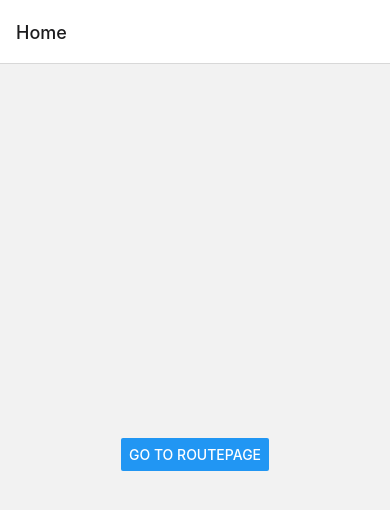
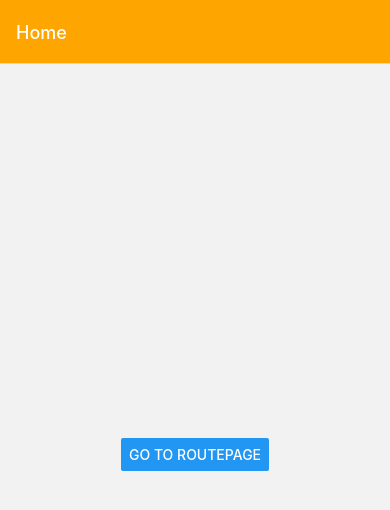
Before and after one commit to alexkkm/SmartApp, a React Native app: screen / in a window 390 px wide. Shown: the top 510 px of the page. Built offline with nearby package versions, Linux system fonts and the light colour scheme.

Commit message:
added initialRouteName and ScreenOptions

```diff
--- a/App.js
+++ b/App.js
@@ -10,7 +10,7 @@ const App = () => {
     <>
       {/* "App" is binding the "NavigationContainer" for performing navigation of the project */}
       <NavigationContainer>
-        <Stack.Navigator>
+        <Stack.Navigator initialRouteName='Home' screenOptions={{ headerTintColor: 'white', headerStyle: { backgroundColor: "orange" } }}>
           <Stack.Screen name="Home" component={Home} />
           <Stack.Screen name="RoutePage" component={RoutePage} />
         </Stack.Navigator>
```
